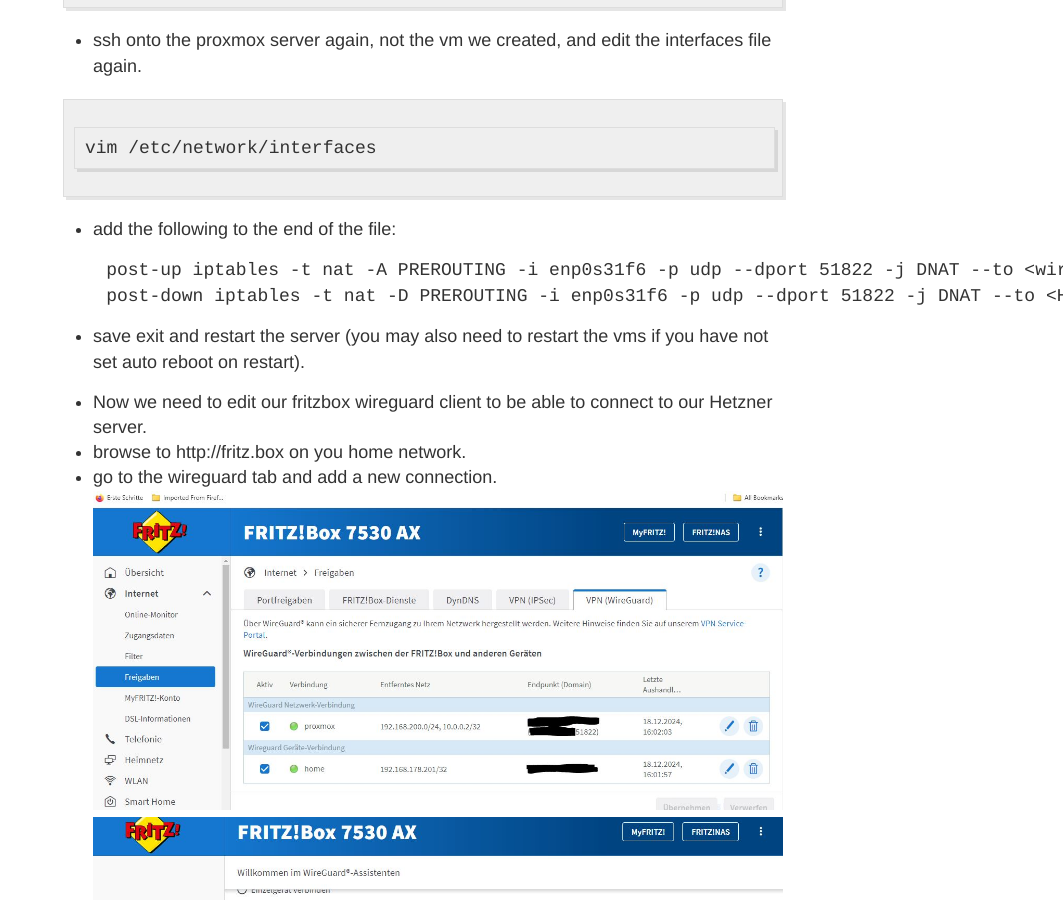
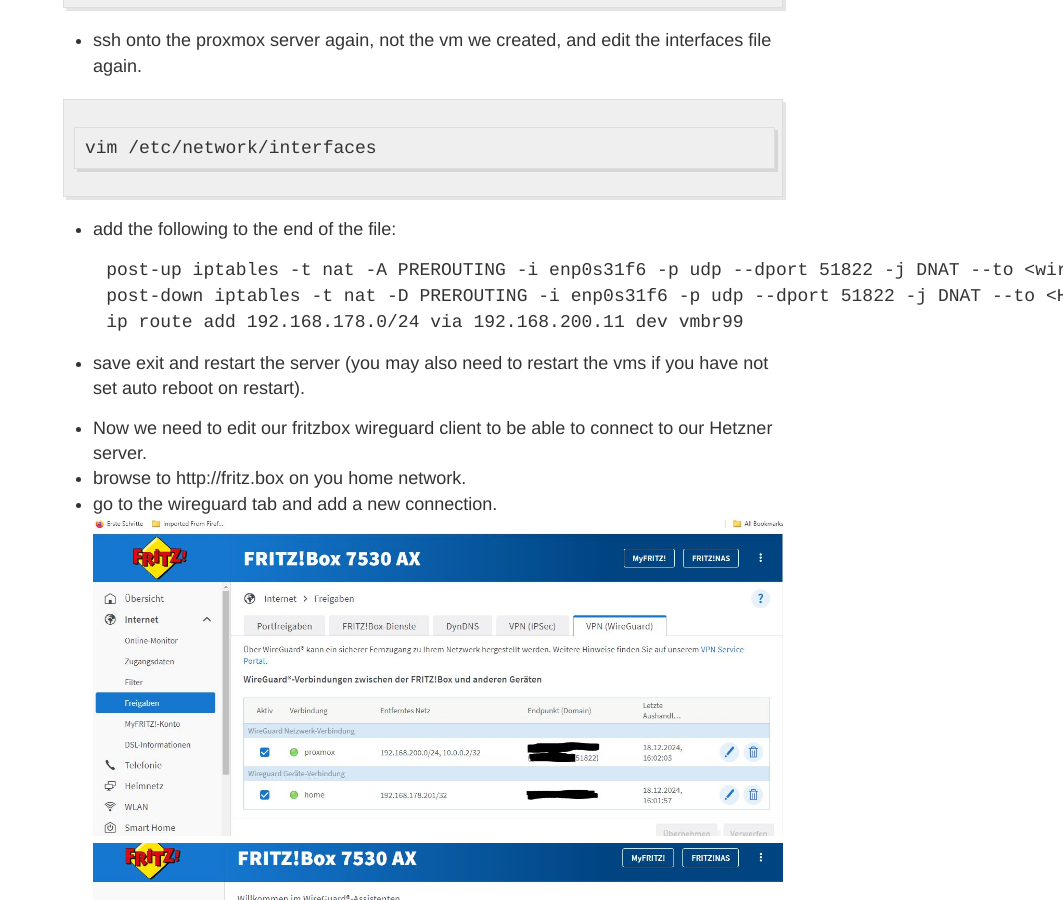
Before and after one commit to peader/PetesProjects, a Jekyll site: the page built from docs/_posts/2024-12-18-Hetzner-Homelab.md, in a window 1280 px wide and 900 px high, scrolled down 5267 px. Shown: the whole window, without its empty margins (217-1280 px from the left). Built offline with Jekyll 4.4.1, drawn with Linux system fonts in a browser that asks for light colours; comment, search, counter and statistics services are not loaded.

Commit message:
add the routing for the internal proxmox network to the instructions

````diff
--- a/docs/_posts/2024-12-18-Hetzner-Homelab.md
+++ b/docs/_posts/2024-12-18-Hetzner-Homelab.md
@@ -157,6 +157,7 @@
 ``` txt
     post-up iptables -t nat -A PREROUTING -i enp0s31f6 -p udp --dport 51822 -j DNAT --to <wireguard vm ip>:51822
     post-down iptables -t nat -D PREROUTING -i enp0s31f6 -p udp --dport 51822 -j DNAT --to <Hetzner IP>:51822
+    ip route add 192.168.178.0/24 via 192.168.200.11 dev vmbr99
 ```
 
 - save exit and restart the server (you may also need to restart the vms if you have not set auto reboot on restart).
````
